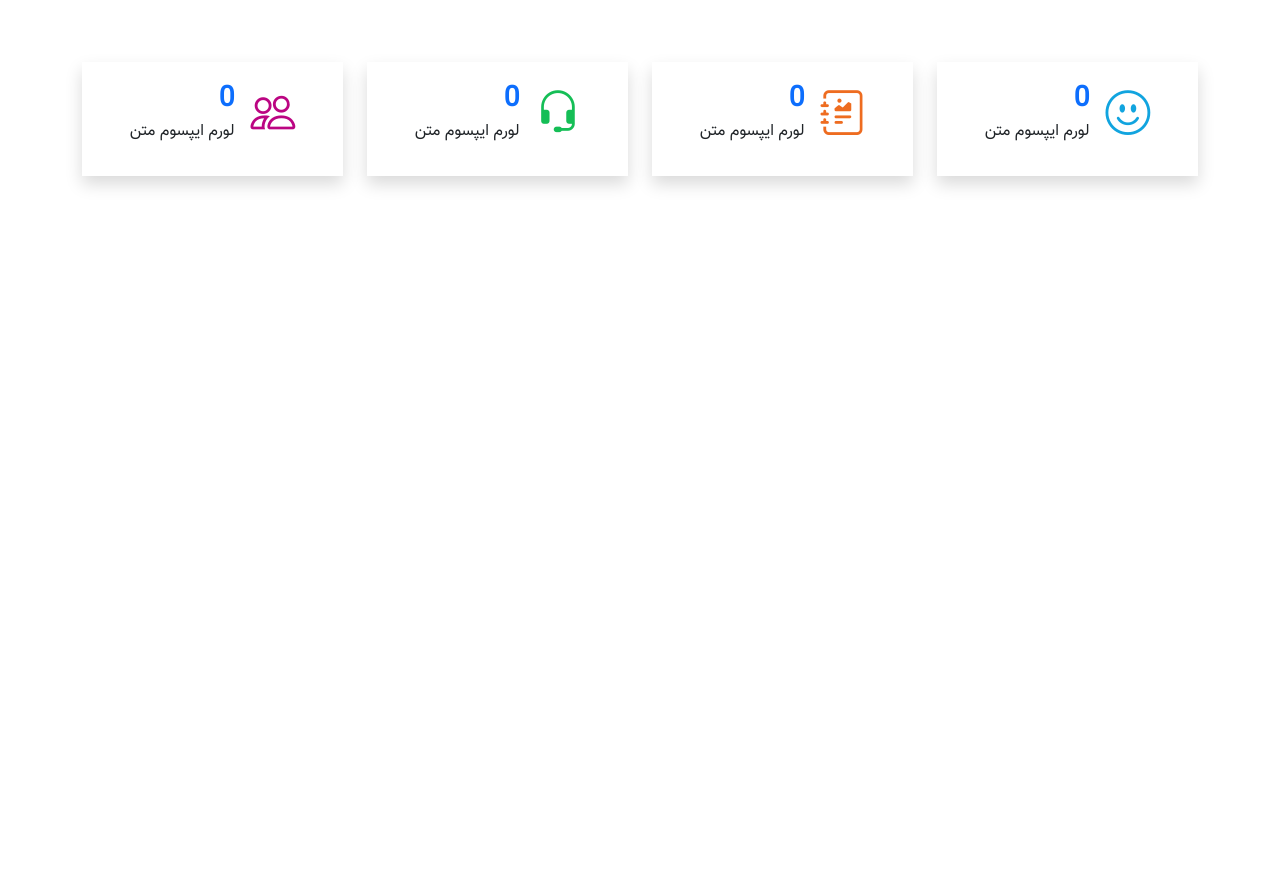
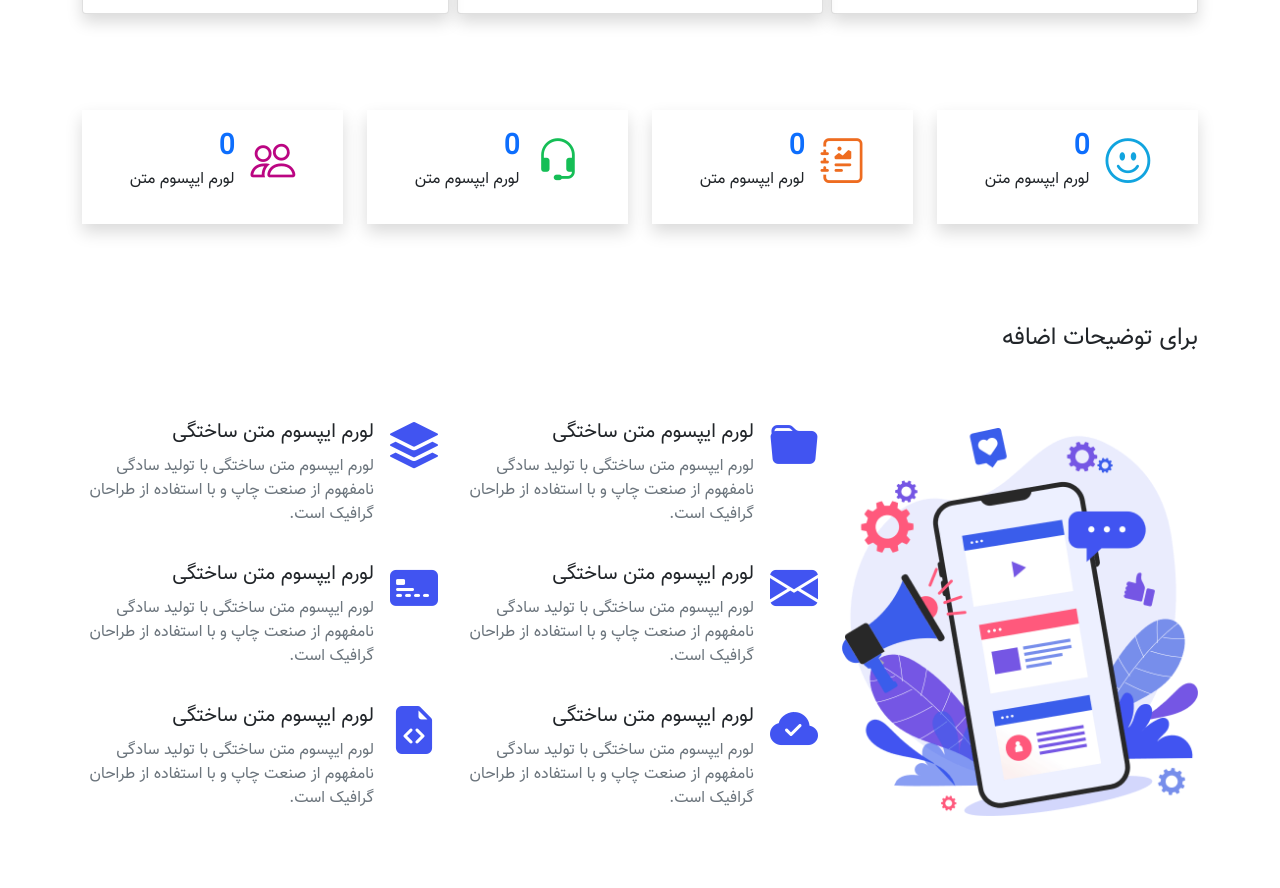
Before and after one commit to Miyankouh/bootstrap5-web, a plain HTML site: page new-land/index.html in a window 1280 px wide. Shown: the part 1866-2754 px from the top of the page. Before the commit the page ends 2090 px from the top, so only its background shows below. Drawn offline with nearby package versions, Linux system fonts and the light colour scheme; a script that the page names is missing; files whose address does not match are found by name.

Commit message:
add: Features section

```diff
--- a/new-land/assets/style.css
+++ b/new-land/assets/style.css
@@ -86,3 +86,9 @@ p {
 .counts i.red {
     color: #bb0582;
 }
+
+/* features */
+.features i {
+    font-size: 3rem;
+    color: #4154f1;
+}
--- a/new-land/index.html
+++ b/new-land/index.html
@@ -81,7 +81,7 @@
     </section>
 
     <!-- About -->
-    <section class="my-5">
+    <section class="py-5">
         <div class="container">
             <div class="row gx-0 gy-5 align-items-center">
                 <div class="col-lg-6">
@@ -101,7 +101,7 @@
     </section>
 
     <!-- Values -->
-    <section class="my-5">
+    <section class="py-5">
         <div class="container">
             <div class="row">
                 <div class="col-12 text-center">
@@ -150,7 +150,7 @@
     <!-- Counts -->
     <section class="counts py-5 overflow-hidden">
         <div class="container">
-            <div class="row gy-3" data-aos="fade-up" data-aos-delay="200">
+            <div class="row gy-3">
                 <div class="col-md-6 col-lg-3">
                     <div class="d-flex align-items-center justify-content-center shadow p-3">
                         <i class="bi bi-emoji-smile blue me-3"></i>
@@ -197,6 +197,99 @@
             </div>
         </div>
     </section>
+
+    <!-- Features -->
+    <section class="features py-5">
+        <div class="container">
+            <div class="row">
+                <h4 class="mb-5">برای توضیحات اضافه  </h4>
+            </div>
+            <div class="row align-items-center">
+                <div class="col-lg-4 my-4">
+                    <img class="img-fluid"  src="../new-land/assets/images/features/1.png" alt="">
+                </div>
+                <div class="col-lg-8">
+                    <div class="row gy-3">
+                        <div class="col-md-6">
+                            <div class="d-flex">
+                                <i class="bi bi-folder-fill me-3"></i>
+                                <div>
+                                    <h5>لورم ایپسوم متن ساختگی</h5>
+                                    <p class="text-muted">
+                                        لورم ایپسوم متن ساختگی با تولید سادگی نامفهوم از صنعت چاپ و با استفاده از طراحان
+                                        گرافیک است.
+                                    </p>
+                                </div>
+                            </div>
+                        </div>
+                        <div class="col-md-6">
+                            <div class="d-flex">
+                                <i class="bi bi-stack me-3"></i>
+                                <div>
+                                    <h5>لورم ایپسوم متن ساختگی</h5>
+                                    <p class="text-muted">
+                                        لورم ایپسوم متن ساختگی با تولید سادگی نامفهوم از صنعت چاپ و با استفاده از طراحان
+                                        گرافیک است.
+                                    </p>
+                                </div>
+                            </div>
+                        </div>
+                        <div class="col-md-6">
+                            <div class="d-flex">
+                                <i class="bi bi-envelope-fill me-3"></i>
+                                <div>
+                                    <h5>لورم ایپسوم متن ساختگی</h5>
+                                    <p class="text-muted">
+                                        لورم ایپسوم متن ساختگی با تولید سادگی نامفهوم از صنعت چاپ و با استفاده از طراحان
+                                        گرافیک است.
+                                    </p>
+                                </div>
+                            </div>
+                        </div>
+                        <div class="col-md-6">
+                            <div class="d-flex">
+                                <i class="bi bi-credit-card-2-front-fill me-3"></i>
+                                <div>
+                                    <h5>لورم ایپسوم متن ساختگی</h5>
+                                    <p class="text-muted">
+                                        لورم ایپسوم متن ساختگی با تولید سادگی نامفهوم از صنعت چاپ و با استفاده از طراحان
+                                        گرافیک است.
+                                    </p>
+                                </div>
+                            </div>
+                        </div>
+                        <div class="col-md-6">
+                            <div class="d-flex">
+                                <i class="bi bi-cloud-check-fill me-3"></i>
+                                <div>
+                                    <h5>لورم ایپسوم متن ساختگی</h5>
+                                    <p class="text-muted">
+                                        لورم ایپسوم متن ساختگی با تولید سادگی نامفهوم از صنعت چاپ و با استفاده از طراحان
+                                        گرافیک است.
+                                    </p>
+                                </div>
+                            </div>
+                        </div>
+                        <div class="col-md-6">
+                            <div class="d-flex">
+                                <i class="bi bi-file-earmark-code-fill me-3"></i>
+                                <div>
+                                    <h5>لورم ایپسوم متن ساختگی</h5>
+                                    <p class="text-muted">
+                                        لورم ایپسوم متن ساختگی با تولید سادگی نامفهوم از صنعت چاپ و با استفاده از طراحان
+                                        گرافیک است.
+                                    </p>
+                                </div>
+                            </div>
+                        </div>
+                    </div>
+                </div>
+            </div>
+        </div>
+    </section>
+
+
+
     <!-- Option 1: Bootstrap Bundle with Popper -->
     <script src="https://cdn.jsdelivr.net/npm/bootstrap@5.1.3/dist/js/bootstrap.bundle.min.js"
         integrity="sha384-ka7Sk0Gln4gmtz2MlQnikT1wXgYsOg+OMhuP+IlRH9sENBO0LRn5q+8nbTov4+1p"
```
